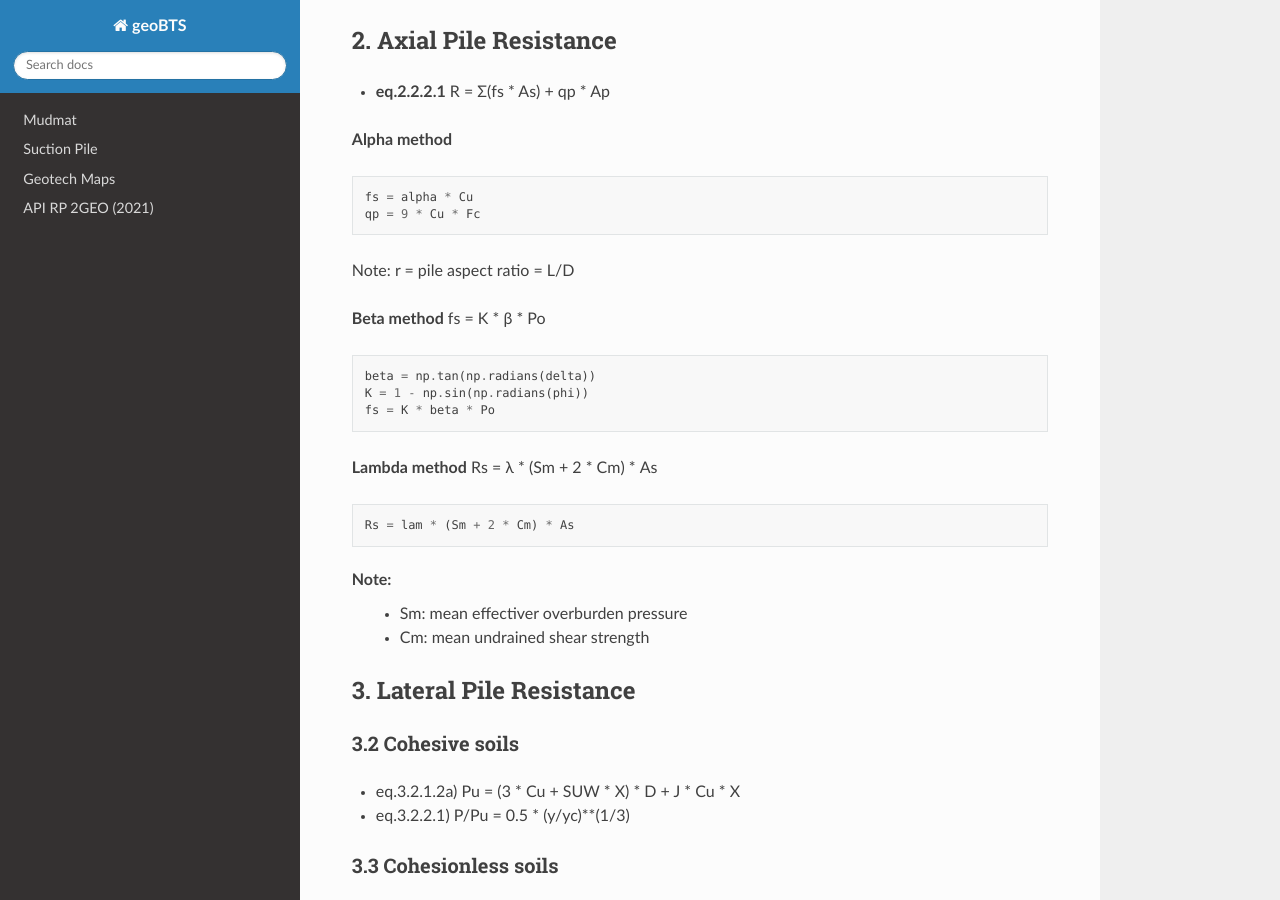
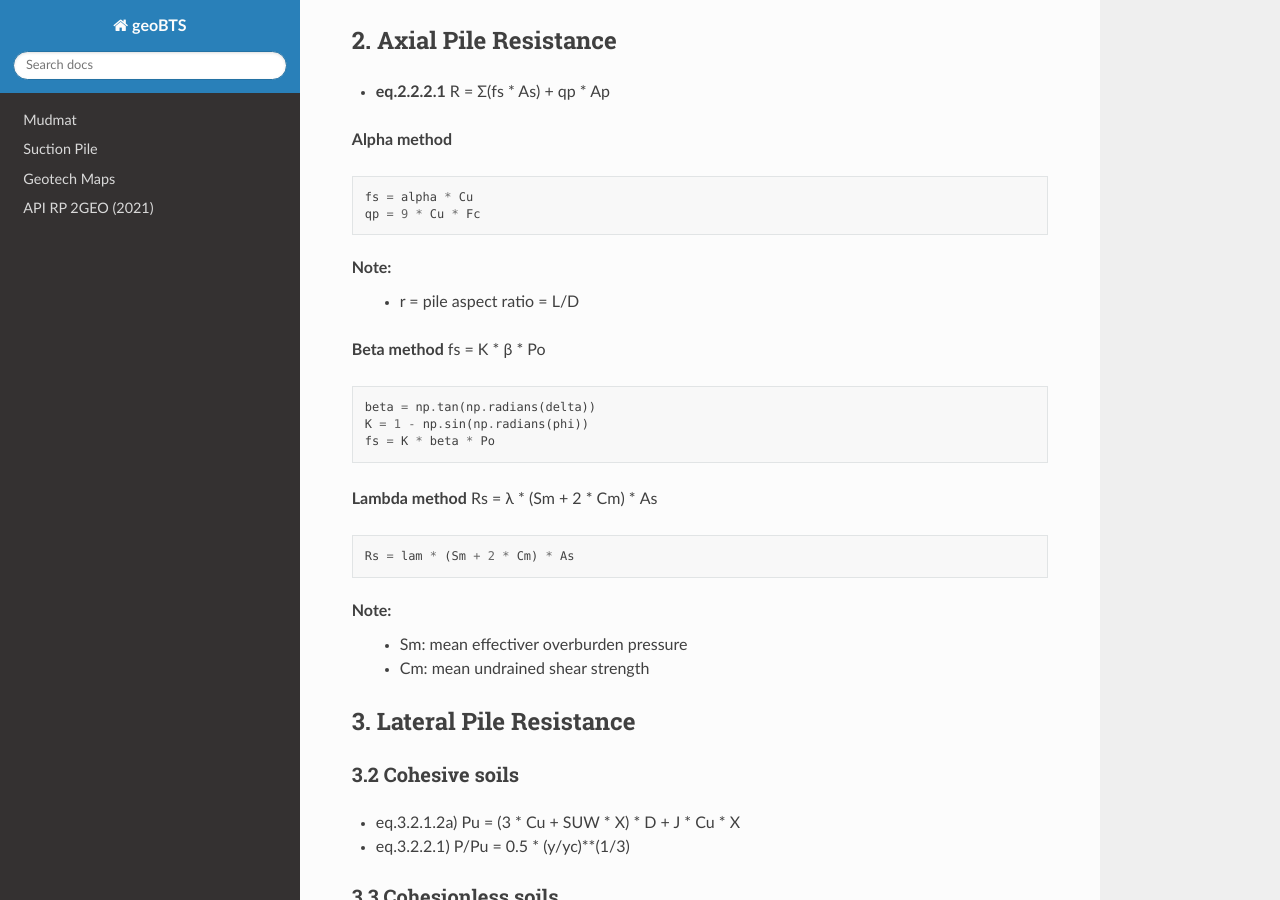
Before and after one commit to jungsohn/geoBTS, a Sphinx documentation site: the page built from docs/source/DNV_CN_30_4.rst, in a window 1280 px wide and 900 px high, scrolled down 461 px. Built offline with Sphinx 7.4.7 and the Read the Docs theme 3.1.0, drawn with Linux system fonts in a browser that asks for light colours.

Commit message:
Update DNV_CN_30_4.rst

```diff
--- a/docs/source/DNV_CN_30_4.rst
+++ b/docs/source/DNV_CN_30_4.rst
@@ -23,7 +23,8 @@ It is intended for educational use only. Please refer to the official DNV public
     fs = alpha * Cu
     qp = 9 * Cu * Fc
 
-Note: r = pile aspect ratio = L/D
+Note:
+   - r = pile aspect ratio = L/D
 
 **Beta method**
 fs = K * β * Po
```
